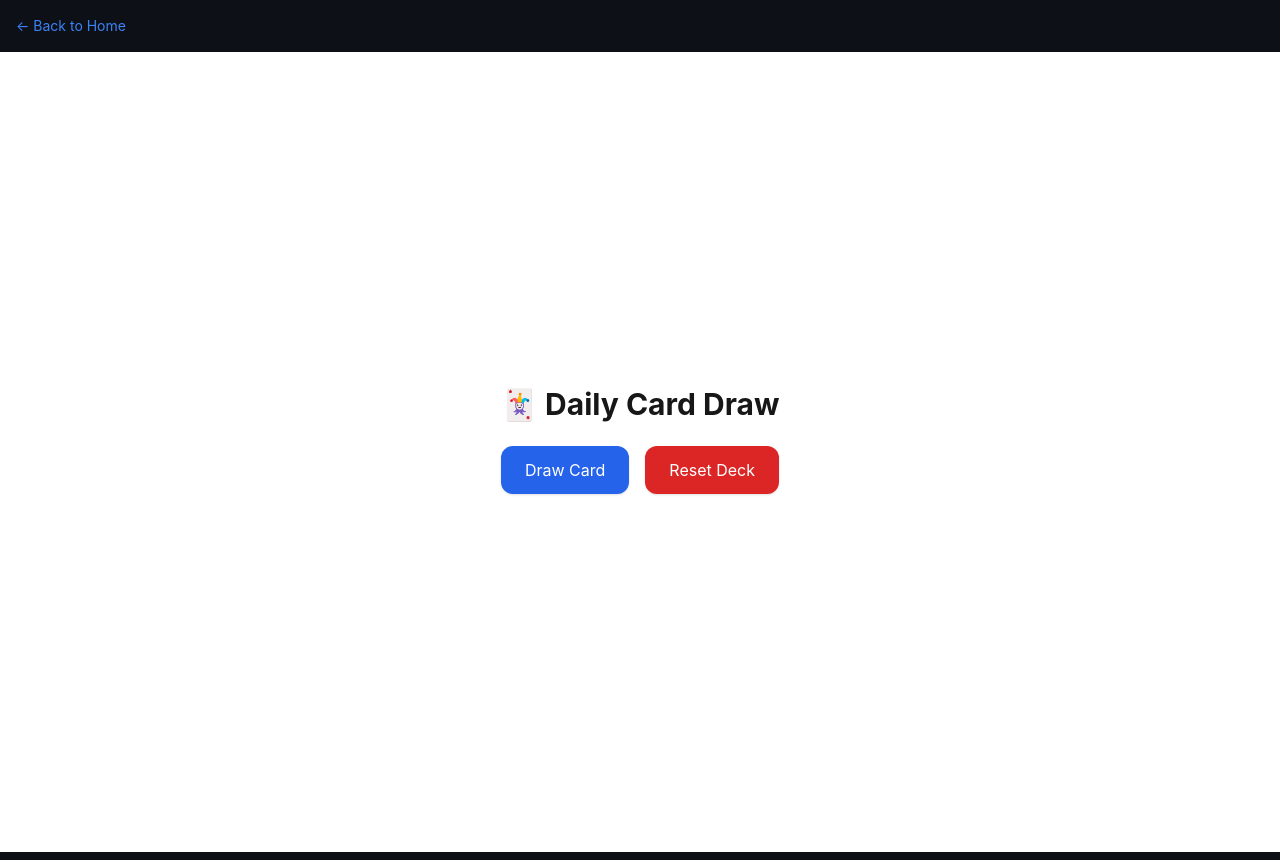
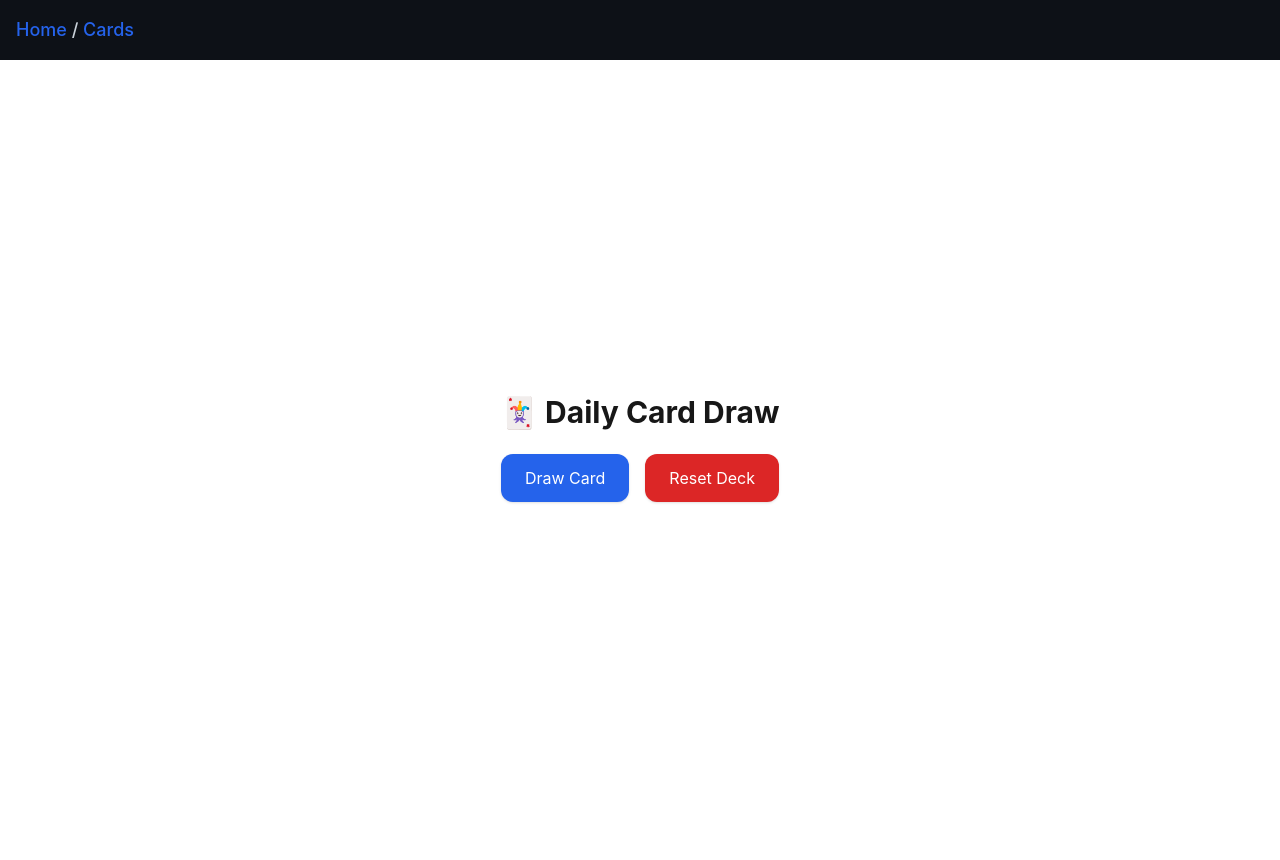
Before and after one commit to GabrielSkogHD/my-app, a Next.js app: page /cards in a window 1280 px wide. Built offline with nearby package versions, Linux system fonts and the light colour scheme.

Commit message:
breadcrumbs logic

```diff
--- a/components/ui/Breadcrumbs.tsx
+++ b/components/ui/Breadcrumbs.tsx
@@ -8,11 +8,24 @@ export default function Breadcrumbs() {
 
     if (pathname === "/") return null;
 
+    const segments = pathname.split("/").filter(Boolean); // t.ex. ["projects", "webdev"]
+
     return (
-        <nav className="p-4 text-sm text-muted-foreground">
-            <Link href="/" className="text-blue-500 hover:underline">
-                ← Back to Home
-            </Link>
+        <nav className="p-4 text-lg text-muted-foreground font-medium">
+            <Link href="/" className="text-blue-600 hover:underline">Home</Link>
+            {segments.map((segment, index) => {
+                const href = "/" + segments.slice(0, index + 1).join("/");
+                const label = decodeURIComponent(segment).replace(/-/g, " ");
+
+                return (
+                    <span key={href}>
+                        {" / "}
+                        <Link href={href} className="text-blue-600 hover:underline capitalize">
+                            {label}
+                        </Link>
+                    </span>
+                );
+            })}
         </nav>
     );
 }
```
